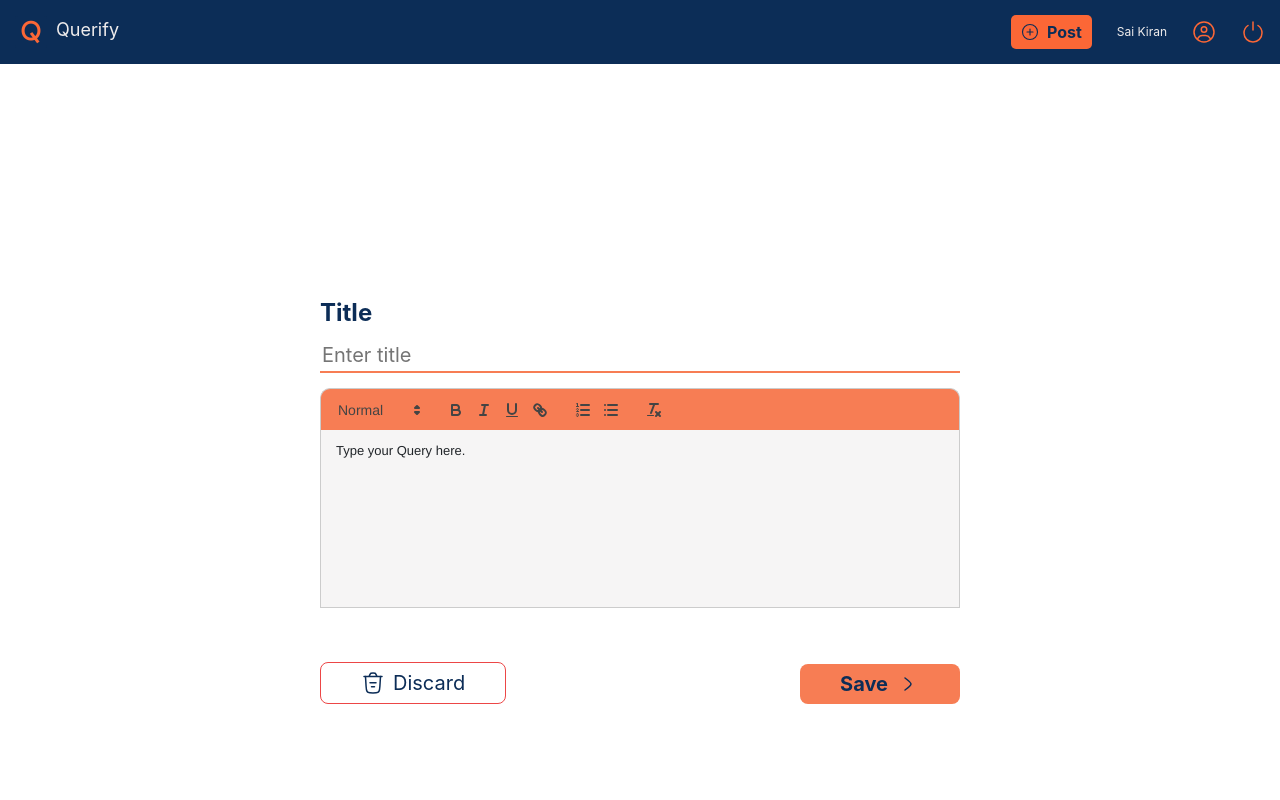
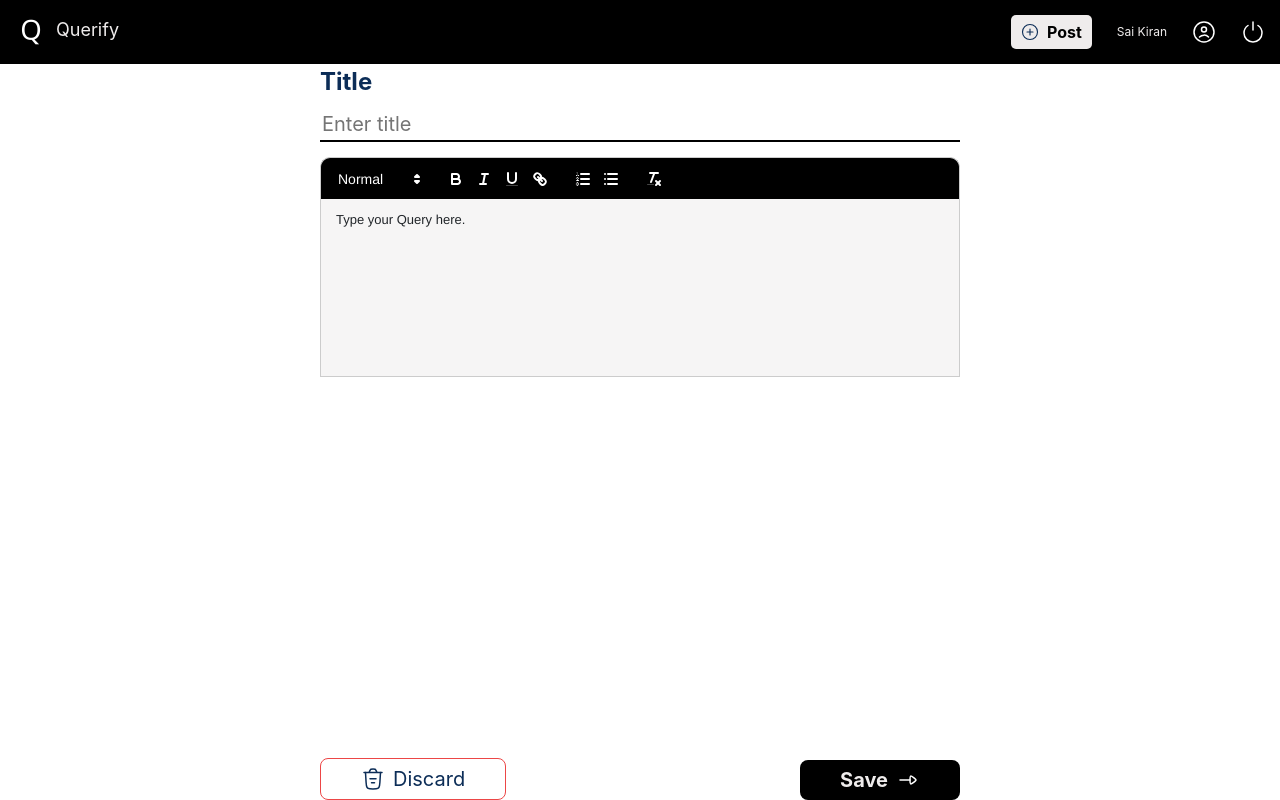
Before and after one commit to saikiran-patro/Querify, a Flask app: page /post in a window 1280 px wide. Run offline with Flask 3, Linux system fonts and the light colour scheme; a user stored in the database is signed in; some libraries are stand-ins or nearby versions.

Commit message:
Changed UI theme

```diff
--- a/Website/auth.py
+++ b/Website/auth.py
@@ -74,7 +74,7 @@ def login():
             if check_password_hash(user.password,password):
                login_user(user,remember=True)
                print(current_user)
-               return redirect(url_for('views.home',message="Login Successful", category=True, current_user=current_user ))
+               return redirect(url_for('views.home',message="Login Successful", category=True))
             else:
                return render_template('login.html', message='Invalid Password, try again', category=False)
         else:
--- a/Website/static/Css/styles.css
+++ b/Website/static/Css/styles.css
@@ -1,7 +1,7 @@
 
 :root {  /* Define variables within the :root selector for global scope */
-    --backgroundColor: #0C2D57;
-    --fontColor: #FC6736;
+    --backgroundColor: black;
+    --fontColor: #EFECEC;;
     --font-size-base: 16px;
   }
 body{
@@ -9,14 +9,26 @@ body{
 
     margin: 0px;
 }
+
 .postContent p{
 
     margin-bottom: 1px !important;
+    color: black !important;
+}
+.postContent img{
+    width:100%;
+}
+.postContent span,strong{
+    color: black !important;
 }
 .hide{
 
     display:none !important;
 
+}
+.visibleInline{
+
+    display: inline-block !important;
 }
 .visibleFlex{
     display:flex !important;
@@ -69,7 +81,7 @@ body{
 
     display: flex;
     flex-direction: row;
-    background-color: #0C2D57;
+    background-color: var(--backgroundColor);
 
 }
 .leftContainer{
@@ -77,7 +89,7 @@ body{
     display: flex;
     justify-content: center;
     align-items: center;
-    background-color: #0C2D57;
+    background-color: var(--backgroundColor);
     width: 70%;
     height: 95vh;
 }
@@ -163,6 +175,7 @@ body{
 .postContent{
     margin-top: 15px;
     background: #f2f4f5;
+    color: black !important;
     padding: 10px;
     border-radius: 10px;
     margin-left: 0px;
@@ -236,7 +249,7 @@ h2{
     margin-bottom: 15px;
     width: 100%;
     border: none;
-    border-bottom: 2px solid #f77d54;
+    border-bottom: 2px solid black;
     outline: none;
     font-size: 20px;
     font-weight: 400;
@@ -246,9 +259,9 @@ h2{
     margin: 0px auto;
     display: flex;
     flex-direction: column;
-    justify-content: center;
+
     align-items: center;
-    height: 80vh;
+    height: 92vh;
     position:relative;
 }
 .postFormContainer{
@@ -263,10 +276,10 @@ h2{
     border: none;
     outline: none;
     border-radius: 8px;
-    background: #f77d54 ;
+    background:var(--backgroundColor) ;
     font-weight: bold;
     cursor: pointer;
-    color: #0C2D57;
+    color: var(--fontColor);
     display: flex;
     justify-content: center;
     align-items: center;
@@ -340,13 +353,34 @@ h2{
 /* styling toolbar */
 .ql-toolbar{
 
-    background: #f77d54 !important;
+    background: black !important;
     border-radius: 10px !important;
     border-bottom: none !important;
     border-bottom-left-radius: 0px !important;
     border-bottom-right-radius: 0px !important;
 
 }
+.ql-snow .ql-stroke {
+    fill: none;
+    stroke: white !important;
+    stroke-linecap: round;
+    stroke-linejoin: round;
+    stroke-width: 2;
+}
+.ql-snow .ql-picker {
+    color: white !important;
+    display: inline-block;
+
+    font-size: 14px;
+    font-weight: 500;
+    height: 24px;
+    position: relative;
+    vertical-align: middle;
+}
 .ql-container{
     background: #F6F5F5;
 }
+.ql-picker-options{
+
+    background-color: black !important;
+}
--- a/Website/templates/Post.html
+++ b/Website/templates/Post.html
@@ -3,7 +3,7 @@
 <head>
     <meta charset="UTF-8">
     <meta name="viewport" content="width=device-width, initial-scale=1.0">
-    <link rel="icon"  href="{{ url_for('static', filename='Images/Logo.png') }}" />
+    <link rel="icon"  href="{{ url_for('static', filename='Images/favicon.ico') }}">
     <link rel="stylesheet" href="{{ url_for('static', filename='Css/styles.css')}}" />
     <link rel="stylesheet" href="https://cdn.jsdelivr.net/npm/bootstrap@4.0.0/dist/css/bootstrap.min.css" integrity="sha384-Gn5384xqQ1aoWXA+058RXPxPg6fy4IWvTNh0E263XmFcJlSAwiGgFAW/dAiS6JXm" crossorigin="anonymous">
     <script src="https://code.jquery.com/jquery-3.2.1.slim.min.js" integrity="sha384-KJ3o2DKtIkvYIK3UENzmM7KCkRr/rE9/Qpg6aAZGJwFDMVNA/GpGFF93hXpG5KkN" crossorigin="anonymous"></script>
@@ -23,7 +23,7 @@
     <header>
       <nav class="navContainer" >
         <div class="leftHeader">
-          <img src="{{ url_for('static', filename='Images/Logo.png') }}" alt="Querify Logo"/>&nbsp;
+          <img src="{{ url_for('static', filename='Images/LogoNew.png') }}" alt="Querify Logo"/>&nbsp;
           <span style="font-size: 18px;;">Querify</span>
         </div>
         <div class="rightHeader">
--- a/Website/views.py
+++ b/Website/views.py
@@ -2,7 +2,7 @@ from flask import Blueprint,render_template,request,redirect,url_for
 from flask_login import login_required,current_user
 from .models import Post,Likes
 from .import db
-from .models import User
+from .models import User,get_user_id
 views=Blueprint('views',__name__)
 from sqlalchemy import func
 
@@ -22,6 +22,20 @@ def update_count_by_id(postId):
     new_like_rec=Likes(postId=postId)
     db.session.add(new_like_rec)
     db.session.commit()
+def delete_count_by_id(postId):
+    user_id = get_user_id()
+    record = Likes.query.filter_by(postId=postId, userId=user_id).first()
+
+    if record and record.userId == user_id:
+        # Only delete if the record exists and belongs to the current user
+        db.session.delete(record)
+        db.session.commit()
+        return True  # Indicate successful deletion (optional)
+    else:
+        return False  #
+
+
+
 
 
 
@@ -36,7 +50,10 @@ def home():
         for post in all_posts:
 
             user=User.query.filter_by(id=post.userId).first()
-            userObject={'userFullName':user.firstName+" "+user.lastName,'postedDate':"-".join(str(post.date)[0:10].split('-')[::-1]),'postLikes':likesCount[index],'postId':post.id}
+            user_id = get_user_id()
+            record = Likes.query.filter_by(postId=post.id, userId=user_id).first()
+            record = True if record else False
+            userObject={'userFullName':user.firstName+" "+user.lastName,'postedDate':"-".join(str(post.date)[0:10].split('-')[::-1]),'postLikes':likesCount[index],'postId':post.id,'postLiked':record}
             userPostInfo.append(userObject)
             index+=1
 
```
Also changed, not shown: Website/__init__.py (+16 -4 lines), Website/templates/Home.html (+47 -5 lines), Website/templates/Login.html (+5 -5 lines), Website/templates/Signup.html (+5 -5 lines), Website/static/Images/LogoNew.png (added), Website/static/Images/Poweroff.svg, Website/static/Images/Save.svg, Website/static/Images/UserIcon.svg, Website/static/Images/favicon.ico, Website/static/Images/homeImg.svg, instance/database.db.
